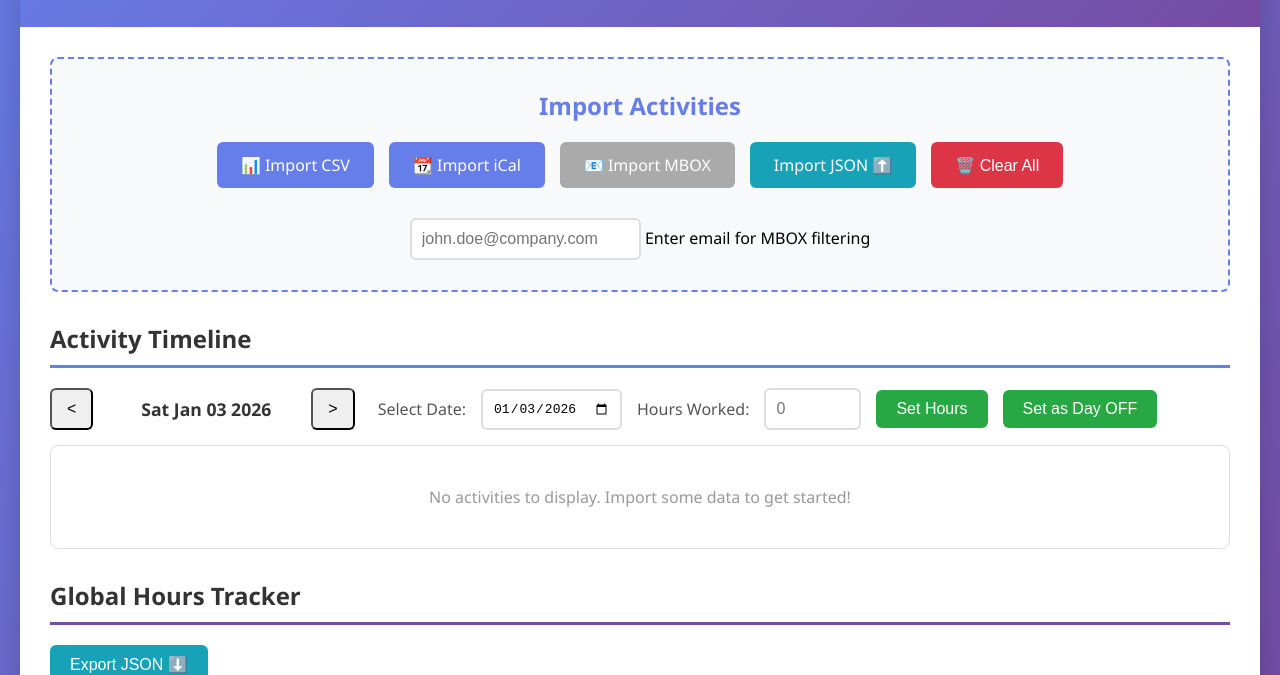
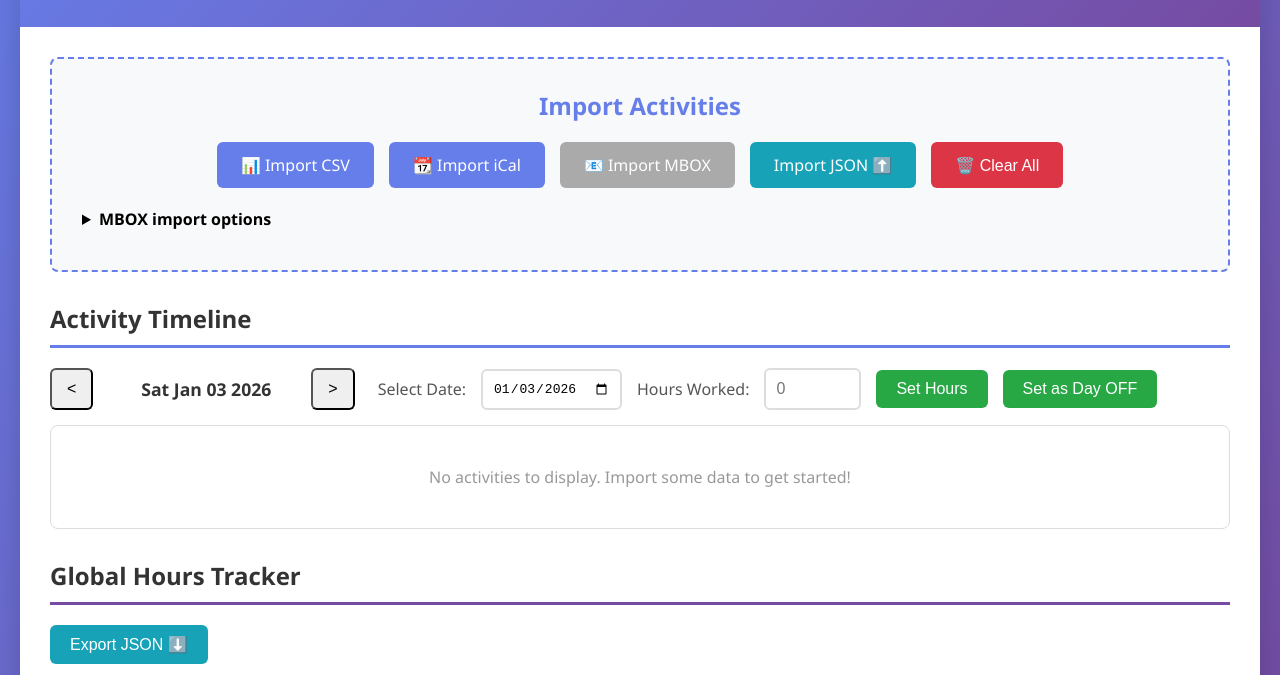
Before and after one commit to JulienAmoros/activity_visualizer, a website built with webpack: page src/index.html in a window 1280 px wide. Shown: the part 142-817 px from the top of the page. Built offline with nearby package versions, Linux system fonts and the light colour scheme.

Commit message:
feat: put mail in collapsable section

```diff
--- a/src/index.html
+++ b/src/index.html
@@ -36,8 +36,12 @@
                     </div>
                     <button id="clearBtn" class="clear-btn">🗑️ Clear All</button>
                 </div>
-                <input type="text" id="emailInput" placeholder="john.doe@company.com" class="email-input">
-                <label for="emailInput" class="file-label" id="emailInputLabel">Enter email for MBOX filtering</label>
+
+                <details class="collapsable-section" id="mboxImportOptions">
+                    <summary>MBOX import options</summary>
+                    <input type="text" id="emailInput" placeholder="john.doe@company.com" class="email-input">
+                    <label for="emailInput" class="file-label" id="emailInputLabel">Enter email for MBOX filtering</label>
+                </details>
             </div>
 
             <div class="timeline-section">
--- a/src/index.ts
+++ b/src/index.ts
@@ -16,6 +16,7 @@ const icalFileInput = document.getElementById('icalFile') as HTMLInputElement;
 const mboxFileInput = document.getElementById('mboxFile') as HTMLInputElement;
 const mboxFileLabel = document.getElementById('mboxFileLabel') as HTMLLabelElement;
 const jsonFileInput = document.getElementById('jsonFile') as HTMLInputElement;
+const mboxImportDetails = document.getElementById('mboxImportOptions') as HTMLDetailsElement;
 const clearBtn = document.getElementById('clearBtn') as HTMLButtonElement;
 const emailInput = document.getElementById('emailInput') as HTMLInputElement;
 const dayBeforeBtn = document.getElementById('dayBefore') as HTMLButtonElement;
@@ -268,6 +269,7 @@ mboxFileInput.addEventListener('change', async (e) => {
 
 mboxFileLabel.addEventListener('click', () => {
   if (! emailInput.value.includes('@')) {
+    mboxImportDetails.open = true;
     showStatus("You need to enter your email before importing an MBOX file", true);
   }
 });
--- a/src/styles.css
+++ b/src/styles.css
@@ -151,6 +151,16 @@ body {
                     }
                 }
 
+                .collapsable-section {
+                    margin-top: 15px;
+                    text-align: left;
+
+                    summary {
+                        font-weight: 600;
+                        cursor: pointer;
+                        margin-bottom: 10px;
+                    }
+
                     .email-input {
                         padding: 10px;
                         border: 2px solid #ddd;
@@ -158,6 +168,7 @@ body {
                         font-size: 1em;
                         transition: border-color 0.3s ease;
                         margin-top: 10px;
+                    }
                 }
             }
 
```
Lines whose indentation alone changed are shown as unchanged.
